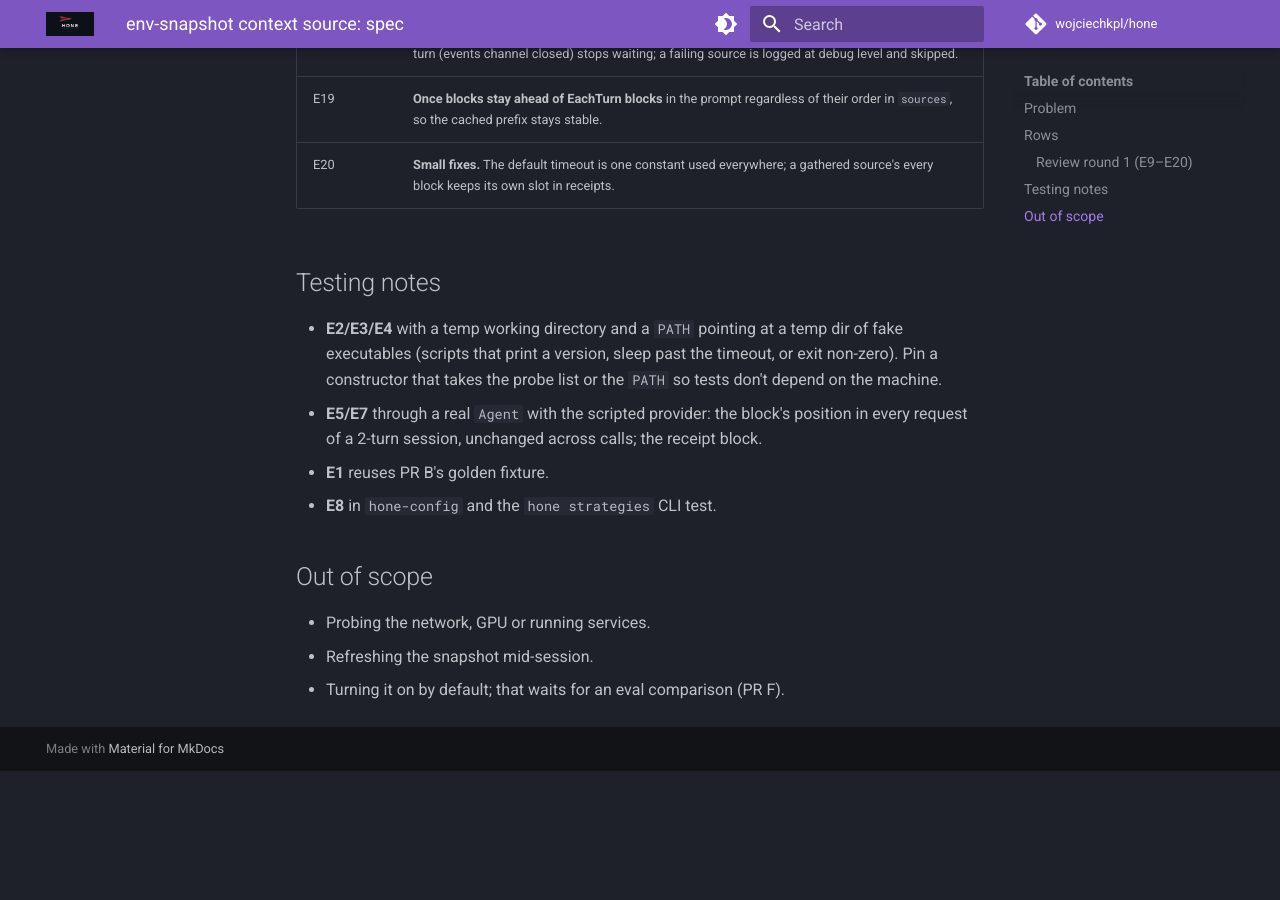
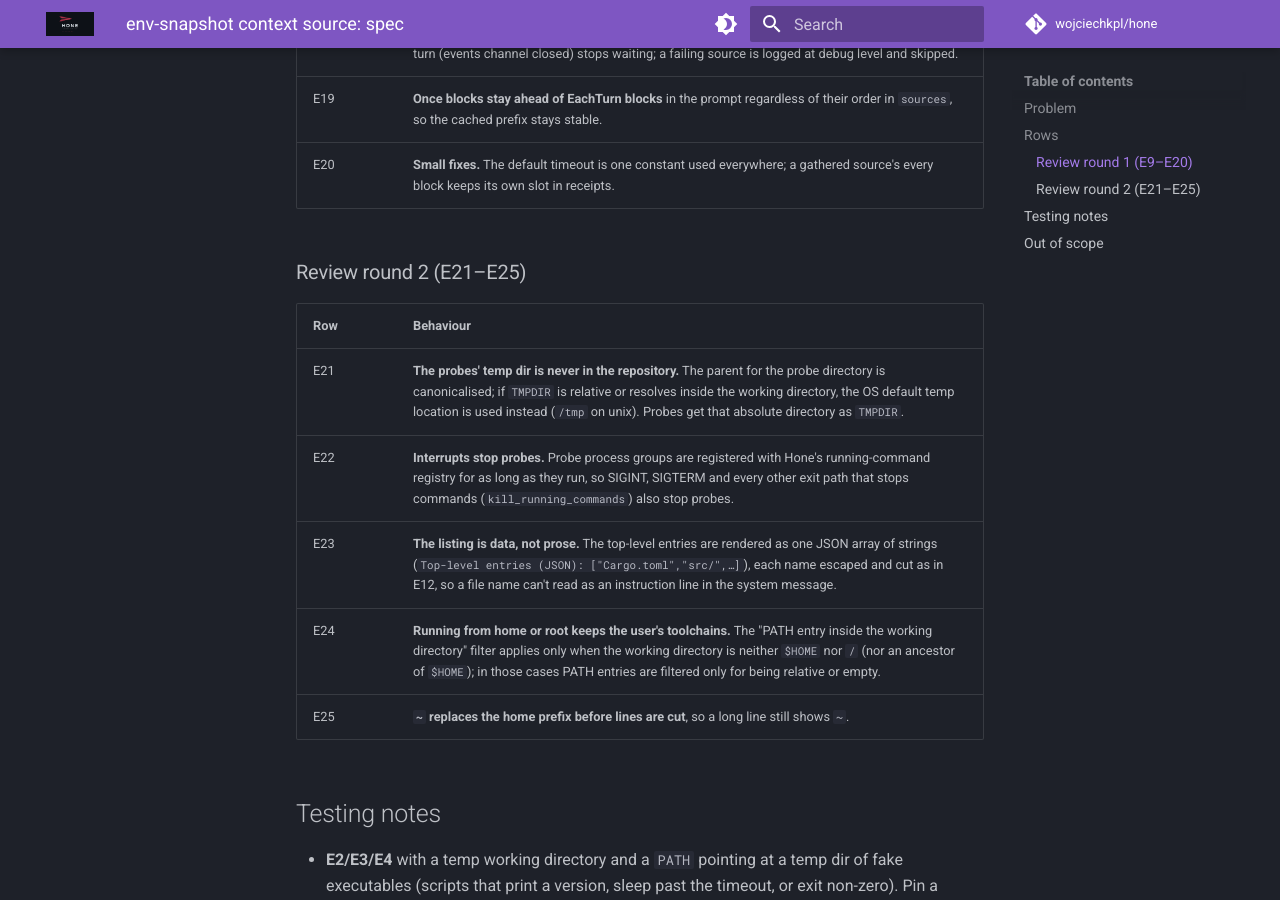
Before and after one commit to wojciechkpl/hone, an MkDocs documentation site: the page built from docs/plans/env-snapshot-spec.md, in a window 1280 px wide and 900 px high, scrolled down 2791 px. Built offline with MkDocs 1.6.1 and Material for MkDocs 9.7.7, drawn with Linux system fonts in a browser that asks for light colours; comment, search, counter and statistics services are not loaded; before the commit the page ends 3562 px from its top, so only the background shows below that.

Commit message:
docs: env-snapshot spec round 2 (E21–E25)

```diff
--- a/docs/plans/env-snapshot-spec.md
+++ b/docs/plans/env-snapshot-spec.md
@@ -48,6 +48,16 @@ The review reproduced that probes ran repository-controlled code (`.yarnrc` `yar
 | E19 | **Once blocks stay ahead of EachTurn blocks** in the prompt regardless of their order in `sources`, so the cached prefix stays stable. |
 | E20 | **Small fixes.** The default timeout is one constant used everywhere; a gathered source's every block keeps its own slot in receipts. |
 
+### Review round 2 (E21–E25)
+
+| Row | Behaviour |
+|---|---|
+| E21 | **The probes' temp dir is never in the repository.** The parent for the probe directory is canonicalised; if `TMPDIR` is relative or resolves inside the working directory, the OS default temp location is used instead (`/tmp` on unix). Probes get that absolute directory as `TMPDIR`. |
+| E22 | **Interrupts stop probes.** Probe process groups are registered with Hone's running-command registry for as long as they run, so SIGINT, SIGTERM and every other exit path that stops commands (`kill_running_commands`) also stop probes. |
+| E23 | **The listing is data, not prose.** The top-level entries are rendered as one JSON array of strings (`Top-level entries (JSON): ["Cargo.toml","src/",…]`), each name escaped and cut as in E12, so a file name can't read as an instruction line in the system message. |
+| E24 | **Running from home or root keeps the user's toolchains.** The "PATH entry inside the working directory" filter applies only when the working directory is neither `$HOME` nor `/` (nor an ancestor of `$HOME`); in those cases PATH entries are filtered only for being relative or empty. |
+| E25 | **`~` replaces the home prefix before lines are cut**, so a long line still shows `~`. |
+
 ## Testing notes
 
 - **E2/E3/E4** with a temp working directory and a `PATH` pointing at a temp dir of fake executables (scripts that print a version, sleep past the timeout, or exit non-zero). Pin a constructor that takes the probe list or the `PATH` so tests don't depend on the machine.
```
